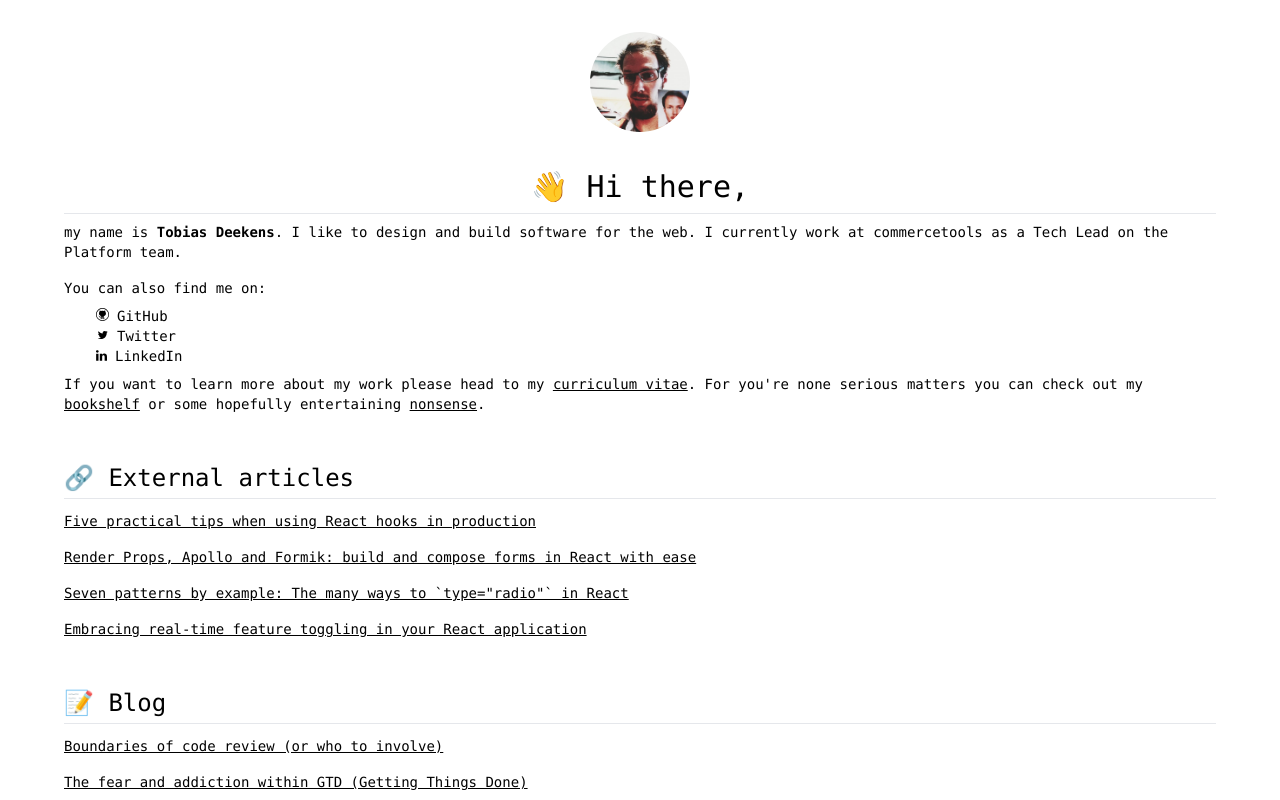
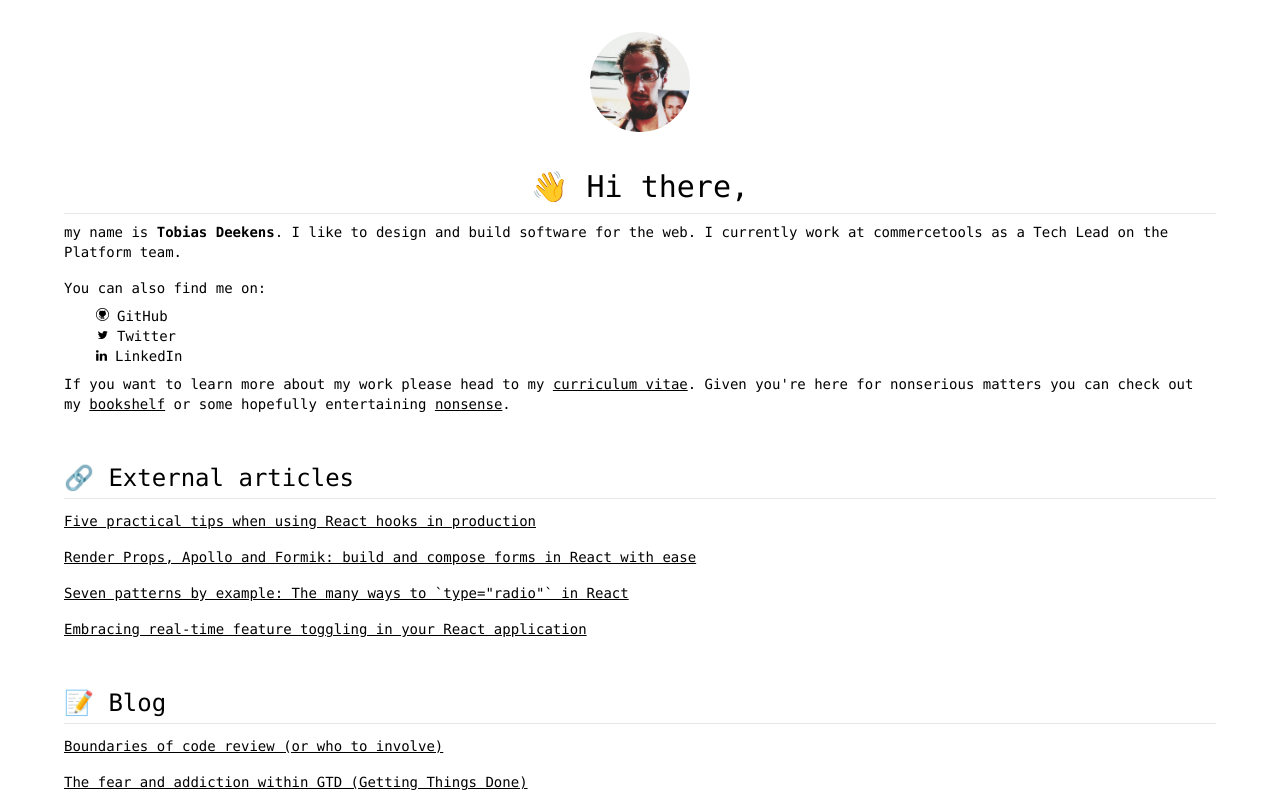
Before and after one commit to tdeekens/tdeekens.name, a Next.js app: page / in a window 1280 px wide. Shown: the top 800 px of the page. Built offline with nearby package versions, Linux system fonts and the light colour scheme.

Commit message:
fix: typo

```diff
--- a/pages/index.tsx
+++ b/pages/index.tsx
@@ -97,7 +97,7 @@ const Home = (props: THomeProps) => (
           <Link href="/curriculum-vitae" passHref>
             <a className="underline hover:no-underline">curriculum vitae</a>
           </Link>
-          . For you&apos;re none serious matters you can check out my{' '}
+          . Given you&apos;re here for nonserious matters you can check out my{' '}
           <InternalLink href="/bookshelf">bookshelf</InternalLink> or some
           hopefully entertaining{' '}
           <InternalLink href="/nonsense">nonsense</InternalLink>.
```
